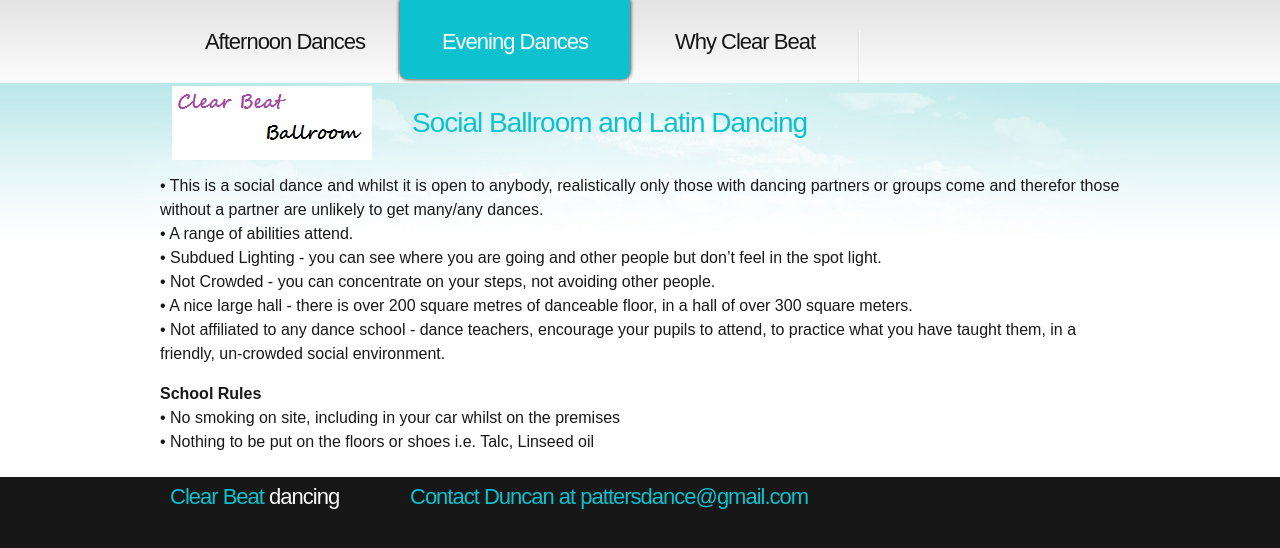
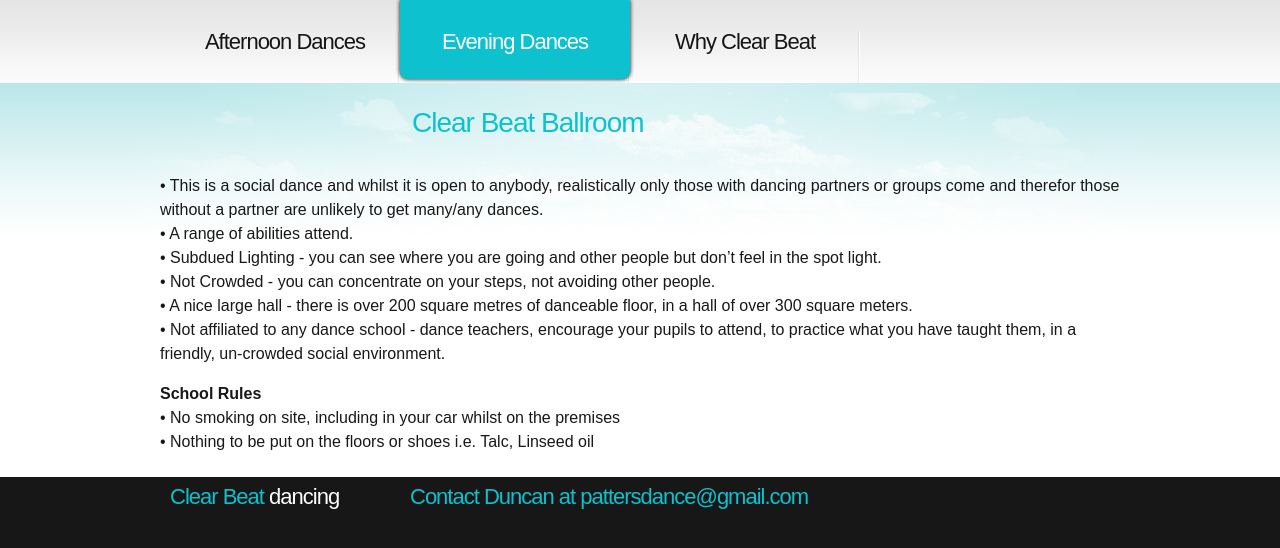
Before and after one commit to ramsayd/duncansdances, a Jekyll site: the page built from 20_evening.md, in a window 1280 px wide. Shown: the top 548 px of the page. Built offline with Jekyll 4.4.1, drawn with Linux system fonts in a browser that asks for light colours.

Commit message:
Update page.html

```diff
--- a/_layouts/page.html
+++ b/_layouts/page.html
@@ -38,13 +38,12 @@
 						<div class="grid_3">
 							<div class="dance-header">
 
-									<a class="logo" href="index.html">Clear Beat Ballroom</a>
-								</h1>
+
 							</div>
 						</div>
 						<div class="grid_9">
 							<div class="dance-header">
-							<div class="clear-beat-text">Social Ballroom and Latin Dancing </div>
+							<div class="clear-beat-text">Clear Beat Ballroom </div>
 
 							</div>
 						</div>
```
